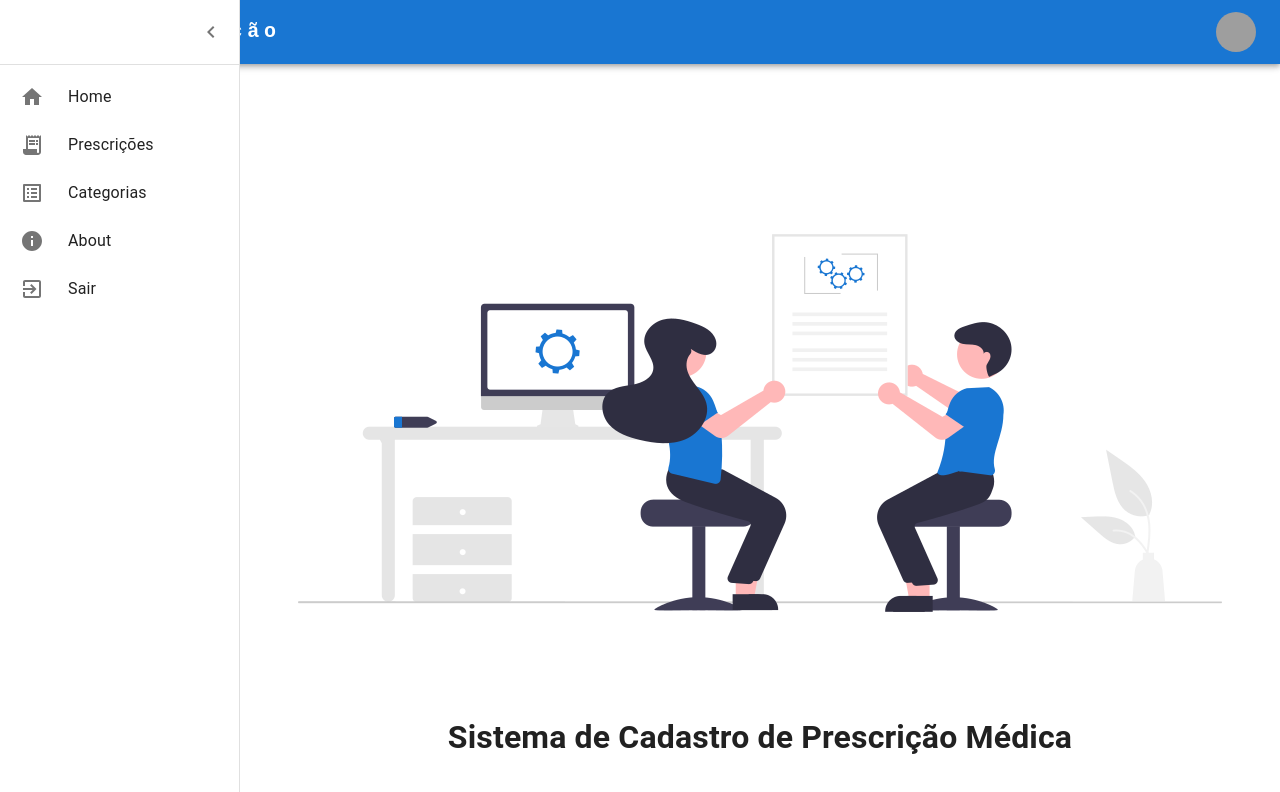
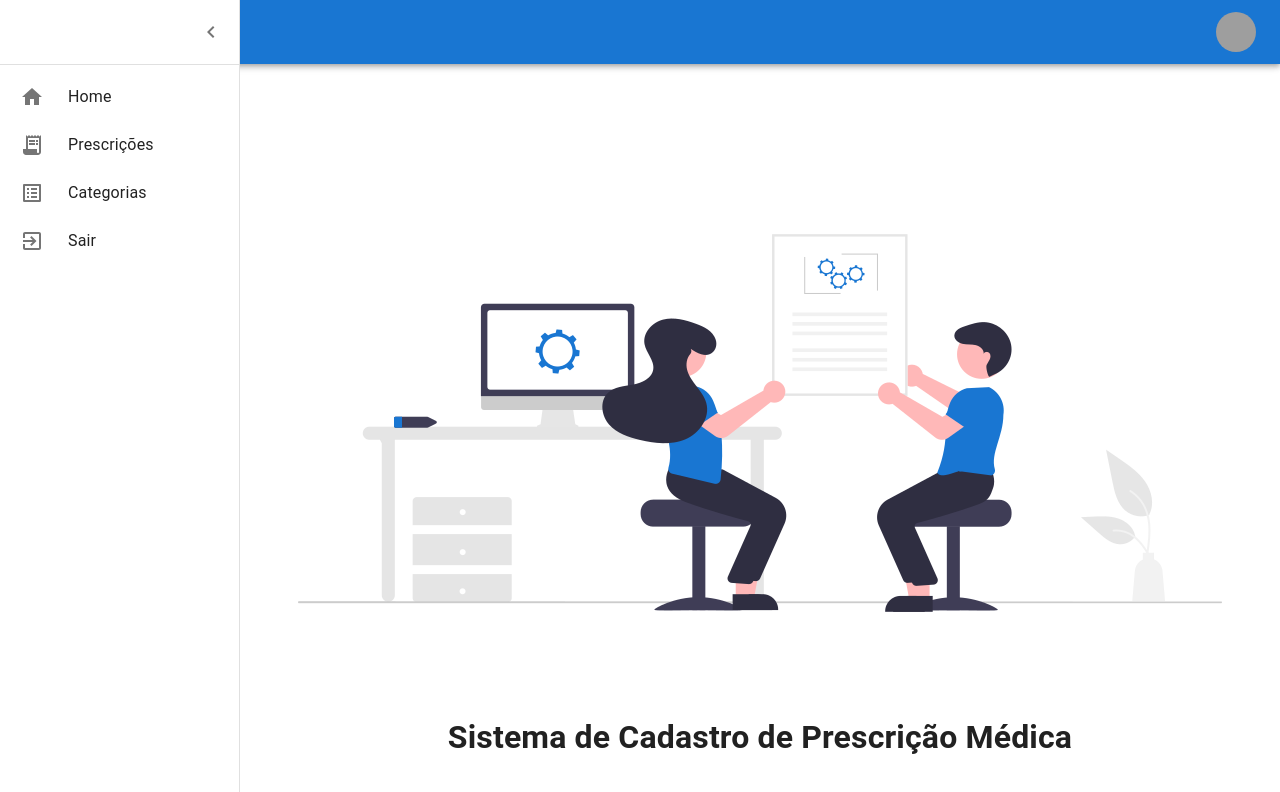
Before and after one commit to ItamarGouveia/versatec, a React (Create React App) app: page / in a window 1280 px wide. Shown: the top 792 px of the page. Built offline with nearby package versions, Linux system fonts and the light colour scheme; grey boxes are pictures that could not be loaded.

Commit message:
05-04-23

```diff
--- a/src/App.js
+++ b/src/App.js
@@ -1,6 +1,5 @@
 import { BrowserRouter,Routes, Route } from 'react-router-dom';
 import Home from './pages/Home';
-import About from './pages/About';
 import Prescr from './pages/Prescr';
 import Category from './pages/Category';
 import User from './pages/User';
@@ -10,7 +9,6 @@ function App() {
     <BrowserRouter>
     <Routes>
       <Route path="/" exact element={<Home/>}/>
-      <Route path="/about"  element={<About/>}/>
       <Route path="/prescriptions"  element={<Prescr/>}/>
       <Route path="/category"  element={<Category/>}/>
 
--- a/src/components/Navbar.jsx
+++ b/src/components/Navbar.jsx
@@ -8,21 +8,20 @@ import Menu from '@mui/material/Menu';
 import MenuIcon from '@mui/icons-material/Menu';
 import Container from '@mui/material/Container';
 import Avatar from '@mui/material/Avatar';
-import Button from '@mui/material/Button';
 import Tooltip from '@mui/material/Tooltip';
 import MenuItem from '@mui/material/MenuItem';
 import AdbIcon from '@mui/icons-material/Adb';
-import {styled} from '@mui/material/styles'
+import { styled } from '@mui/material/styles'
 import SettingsSystemDaydreamIcon from '@mui/icons-material/SettingsSystemDaydream';
-const pages = ['Products', 'Pricing', 'Blog'];
-const settings = [ 'Sair do sistema'];
+
+const settings = ['Sair do sistema'];
 
 const AppBar = styled(MuiAppBar, {
 
-  })(({  theme }) => ({
-    zIndex: theme.zIndex.drawer + 1,
+})(({ theme }) => ({
+  zIndex: theme.zIndex.drawer + 1,
 
-  }));
+}));
 
 function Navbar() {
   const [anchorElNav, setAnchorElNav] = React.useState(null);
@@ -47,79 +46,8 @@ function Navbar() {
     <AppBar position="static">
       <Container maxWidth="xl">
         <Toolbar disableGutters>
-          <Box sx={{width:'40px'}}></Box>
-          <SettingsSystemDaydreamIcon sx={{ display: { xs: 'none', md: 'flex' }, mr: 1 }} />
-          <Typography
-            variant="h6"
-            noWrap
-            component="a"
-            href="/"
-            sx={{
-              mr: 2,
-              display: { xs: 'none', md: 'flex' },
-              fontFamily: 'monospace',
-              fontWeight: 700,
-              letterSpacing: '.3rem',
-              color: 'inherit',
-              textDecoration: 'none',
-            }}
-          >
-            iPrescrição
-          </Typography>
-
-          <Box sx={{ flexGrow: 1, display: { xs: 'flex', md: 'none' } }}>
-            <IconButton
-              size="large"
-              aria-label="account of current user"
-              aria-controls="menu-appbar"
-              aria-haspopup="true"
-              onClick={handleOpenNavMenu}
-              color="inherit"
-            >
-              <MenuIcon />
-            </IconButton>
-            <Menu
-              id="menu-appbar"
-              anchorEl={anchorElNav}
-              anchorOrigin={{
-                vertical: 'bottom',
-                horizontal: 'left',
-              }}
-              keepMounted
-              transformOrigin={{
-                vertical: 'top',
-                horizontal: 'left',
-              }}
-              open={Boolean(anchorElNav)}
-              onClose={handleCloseNavMenu}
-              sx={{
-                display: { xs: 'block', md: 'none' },
-              }}
-            >
-
-            </Menu>
-          </Box>
-          <AdbIcon sx={{ display: { xs: 'flex', md: 'none' }, mr: 1 }} />
-          <Typography
-            variant="h5"
-            noWrap
-            component="a"
-            href=""
-            sx={{
-              mr: 2,
-              display: { xs: 'flex', md: 'none' },
-              flexGrow: 1,
-              fontFamily: 'monospace',
-              fontWeight: 700,
-              letterSpacing: '.3rem',
-              color: 'inherit',
-              textDecoration: 'none',
-            }}
-          >
-            iPrescrição
-          </Typography>
+          <Box sx={{ width: '40px' }}></Box>
           <Box sx={{ flexGrow: 1, display: { xs: 'none', md: 'flex' } }}>
-
           </Box>
 
           <Box sx={{ flexGrow: 0 }}>
--- a/src/components/Sidenav.jsx
+++ b/src/components/Sidenav.jsx
@@ -12,11 +12,8 @@ import ListItem from '@mui/material/ListItem';
 import ListItemButton from '@mui/material/ListItemButton';
 import ListItemIcon from '@mui/material/ListItemIcon';
 import ListItemText from '@mui/material/ListItemText';
-import InboxIcon from '@mui/icons-material/MoveToInbox';
-import MailIcon from '@mui/icons-material/Mail';
 import { useNavigate } from 'react-router-dom';
 import ExitToAppIcon from '@mui/icons-material/ExitToApp';
-import GroupIcon from '@mui/icons-material/Group';
 import ListAltIcon from '@mui/icons-material/ListAlt';
 import ReceiptLongIcon from '@mui/icons-material/ReceiptLong';
 import InfoIcon from '@mui/icons-material/Info';
@@ -156,26 +153,6 @@ const navigate= useNavigate()
               </ListItemButton>
             </ListItem>
 
-            <ListItem disablePadding sx={{ display: 'block' }} onClick={()=>{navigate("/about")}}>
-              <ListItemButton
-                sx={{
-                  minHeight: 48,
-                  justifyContent: open ? 'initial' : 'center',
-                  px: 2.5,
-                }}
-              >
-                <ListItemIcon
-                  sx={{
-                    minWidth: 0,
-                    mr: open ? 3 : 'auto',
-                    justifyContent: 'center',
-                  }}
-                >
-                  <InfoIcon/>
-                </ListItemIcon>
-                <ListItemText primary="About" sx={{ opacity: open ? 1 : 0 }} />
-              </ListItemButton>
-            </ListItem>
 
             <ListItem disablePadding sx={{ display: 'block' }} onClick={()=>{navigate("/sair")}}>
               <ListItemButton
--- a/src/components/categ/CategList.jsx
+++ b/src/components/categ/CategList.jsx
@@ -149,7 +149,7 @@ export default function CategList() {
         aria-describedby="modal-modal-description"
       >
         <Box sx={style}>
-          <EditCateg closeEvent={handleEditClose}/>
+          <EditCateg closeEvent={handleEditClose} fid={formid}/>
         </Box>
       </Modal>
 
--- a/src/components/categ/EditCateg.jsx
+++ b/src/components/categ/EditCateg.jsx
@@ -15,13 +15,18 @@ import {
     updateDoc,
     deleteDoc,
     doc,
+    get
   } from "firebase/firestore";
 
-export default function EditCategoria({ closeEvent }) {
+export default function EditCategoria({ fid,closeEvent }) {
     const [name, setName] = useState("")
-
     const [rows, setRows] = useState([]);
     const empCollectionRef = collection(db, "categoria");
+
+    useEffect(()=>{
+        console.log(fid.id)
+        setName(fid.name)
+    },[])
 
     const handleChangeName = (event) => {
         setName(event.target.value)
@@ -33,15 +38,20 @@ export default function EditCategoria({ closeEvent }) {
       };
 
     const createCategoria = async () => {
-        await addDoc(empCollectionRef,{
-            name:name,
+        const categDoc = doc(db, "categoria",fid.id)
+        const newFields ={
+            name:name
+        }
+        await updateDoc(categDoc, newFields)
+        getCategoria()
+        closeEvent()
+        Swal.fire("Alterado","Registro alterado com sucesso",'success')
+        }
 
-        })
-        closeEvent()
 
-        Swal.fire("Enviado","Seu registro foi salvo com sucesso",'success')
 
-    }
+
+
 
 
 
--- a/src/pages/About.jsx
+++ /dev/null
@@ -1,28 +0,0 @@
-import React from 'react'
-import Sidenav from '../components/Sidenav'
-import { Box } from '@mui/material'
-import Navbar from '../components/Navbar'
-import homeImg from '../assets/home.png'
-
-function About() {
-  return (
-    <>
-
-    <Navbar/>
-    <Box sx={{display:"flex",alignItems:'center',justifyContent:'center'}}>
-    <Sidenav/>
-    <Box sx={{display:'flex',
-    flexDirection:'column',
-    justifyContent:'center',
-    alignItems:'center'}}>
-      <Box sx={{height:90}}/>
-    <img src={homeImg} alt='home'/>
-    <h1>Sistema de Cadastro de Prescrição Médica</h1>
-    </Box>
-    </Box>
-
-    </>
-  )
-}
-
-export default About
```
